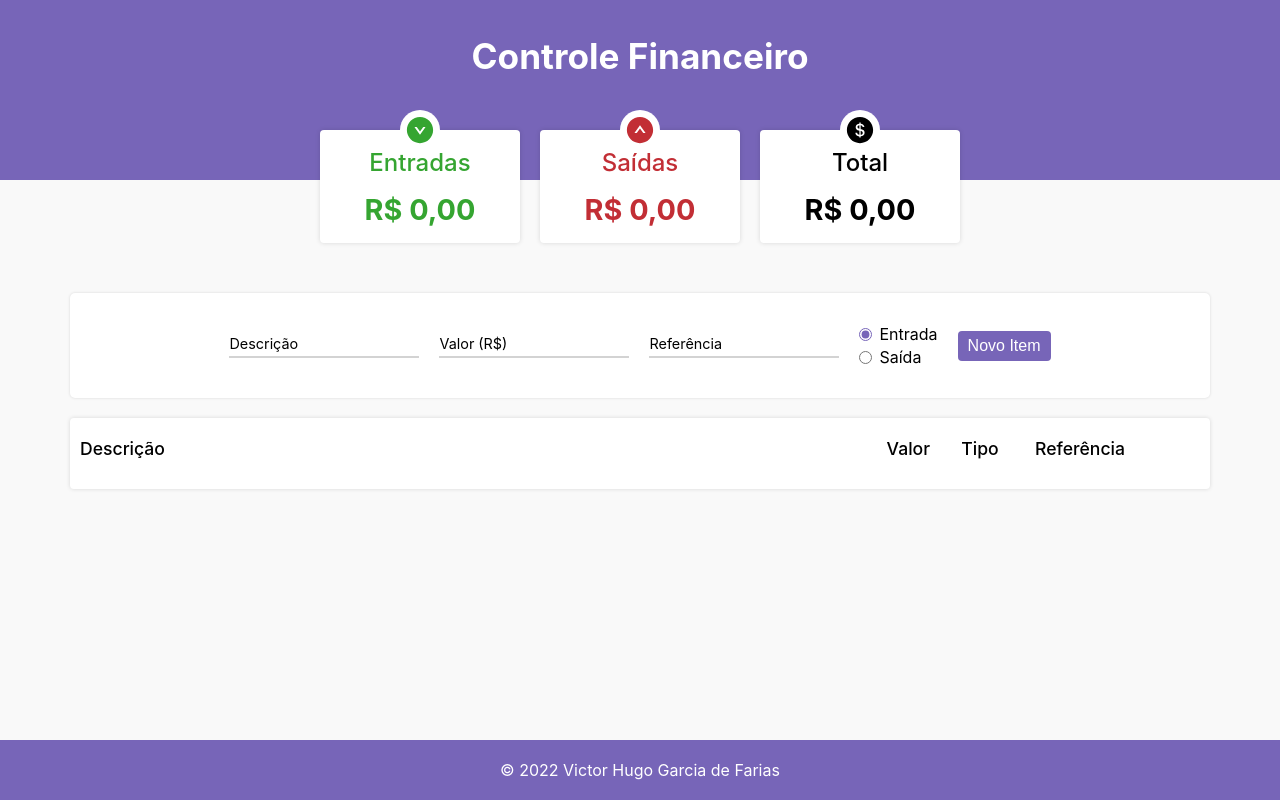
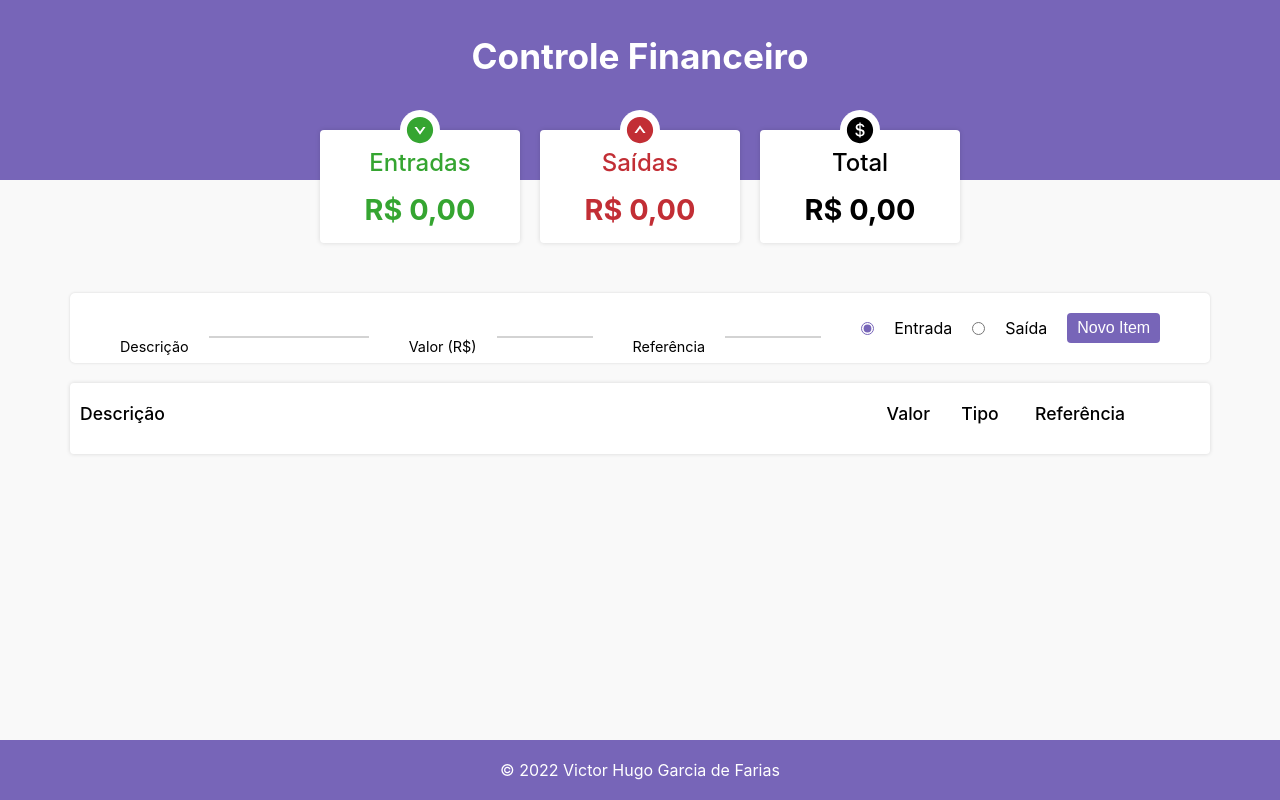
Before and after one commit to vhfarias/controle-gastos, a React (Create React App) app: page / in a window 1280 px wide. Built offline with nearby package versions, Linux system fonts and the light colour scheme.

Commit message:
Form component now also uses formConfig.js to render

```diff
--- a/src/App.css
+++ b/src/App.css
@@ -66,10 +66,6 @@ body {
   width: fit-content;
 }
 
-input[type="radio"] {
-  accent-color: var(--color-base);
-}
-
 button {
   padding: 6px 10px;
   background-color: var(--color-base);
@@ -86,7 +82,19 @@ button:hover {
   background-color: var(--color-highlight);
 }
 
-@media (max-width: 660px) {
+.formDescription input {
+  width: 20ch;
+}
+
+.formAmount input {
+  width: 12ch;
+}
+
+.formReference input {
+  width: 12ch;
+}
+
+@media (max-width: 665px) {
   .cardContainer {
     flex-direction: column;
     top: 0;
--- a/src/components/Card/styles.css
+++ b/src/components/Card/styles.css
@@ -45,11 +45,10 @@
   color: var(--color-expense);
 }
 
-@media (max-width: 660px) {
+@media (max-width: 665px) {
   .card {
     grid-template-columns: auto 1fr 3fr;
     align-items: center;
-
     padding: 30px 20px 30px 10px;
     justify-items: right;
   }
--- a/src/components/Form/index.jsx
+++ b/src/components/Form/index.jsx
@@ -9,13 +9,50 @@ export const Form = ({ setEntries, config }) => {
 
   const [formData, handleChange, handleSubmit, errors] = useForm(config, setEntries);
 
+
+  let fields = Object.entries(config).map(([name, settings], index) => {
+    let element;
+    switch (settings.type) {
+      case "text":
+        element = (<FormInput
+          key={index}
+          name={name}
+          type={settings.type}
+          title={settings.title}
+          value={formData[name]}
+          onChange={handleChange(name)}
+          errors={errors}
+        />);
+        break;
+      case "radio":
+        element = (<FormRadioGroup
+          key={index}
+          optionsList={settings.options}
+          value={formData[name]}
+          onChange={handleChange(name)}
+          errors={errors}
+        />)
+        break;
+      default:
+        break;
+    }
+    return element
+  })
+
   return (
     <form
       className="entryForm"
       method="post"
       onSubmit={handleSubmit}
     >
-      <div>
+      {fields}
+      <button
+        formAction='submit'
+      >
+        Novo Item
+      </button>
+
+      {/* <div>
         <FormInput
           name="description"
           type="text"
@@ -32,8 +69,6 @@ export const Form = ({ setEntries, config }) => {
           onChange={handleChange('amount')}
           errors={errors}
         />
-      </div>
-      <div>
         <FormInput
           name="reference"
           type="text"
@@ -42,6 +77,8 @@ export const Form = ({ setEntries, config }) => {
           onChange={handleChange('reference')}
           errors={errors}
         />
+      </div>
+      <div>
         <FormRadioGroup
           optionsList={['Entrada', 'Saída']}
           value={formData.type}
@@ -53,7 +90,7 @@ export const Form = ({ setEntries, config }) => {
         >
           Novo Item
         </button>
-      </div>
+      </div> */}
     </form>
   )
 }
--- a/src/components/Form/styles.css
+++ b/src/components/Form/styles.css
@@ -2,14 +2,14 @@
   display: flex;
   flex-direction: row;
   flex-wrap: wrap;
-  align-items: flex-end;
+  align-items: center;
   justify-content: center;
   background-color: white;
   border-radius: 5px;
   box-shadow: 0 0 3px #00000023;
   padding: 20px;
   width: 100%;
-  gap: 20px;
+  column-gap: 20px;
 }
 
 .entryForm>div {
--- a/src/components/FormInput/index.jsx
+++ b/src/components/FormInput/index.jsx
@@ -7,8 +7,10 @@ export const FormInput = ({ name, type, title, value, onChange, errors }) => {
   const id = useRef(`input${name[0].toUpperCase()}${name.slice(1).toLowerCase()}`);
   const [isFocused, setIsFocused] = useState(false);
 
+  let classNames = ["formInput", `form${name[0].toUpperCase()}${name.slice(1)}`]
+
   return (
-    <div className="formInput">
+    <div className={classNames.join(' ')}>
       <label
         htmlFor={id.current}
         className={(isFocused || value.length > 0) ? 'inputActive' : null}
--- a/src/components/FormRadioGroup/styles.css
+++ b/src/components/FormRadioGroup/styles.css
@@ -8,4 +8,5 @@
 
 .radioGroup input {
   margin: 0;
+  accent-color: var(--color-base);
 }
--- a/src/components/Header/styles.css
+++ b/src/components/Header/styles.css
@@ -10,7 +10,7 @@ header h1 {
   font-size: 2.2em;
 }
 
-@media(max-width:660px) {
+@media (max-width: 665px) {
   header {
     min-height: 120px;
   }
--- a/src/components/List/styles.css
+++ b/src/components/List/styles.css
@@ -38,8 +38,7 @@
   margin-bottom: 10px;
 }
 
-@media(max-width:660px) {
-
+@media (max-width: 665px) {
   .list li {
     grid-template-columns: 1fr 12ch 40px 40px;
   }
--- a/src/formConfig.js
+++ b/src/formConfig.js
@@ -8,7 +8,7 @@ export const formConfig = {
     validation: {
       required: {
         value: true,
-        message: "Campo obrigatório",
+        message: "Obrigatório",
       },
     }
   },
@@ -20,11 +20,11 @@ export const formConfig = {
     validation: {
       required: {
         value: true,
-        message: "Campo obrigatório"
+        message: "Obrigatório"
       },
       pattern: {
         value: /[0-9]+[,.]{1}[0-9]{2}/,
-        message: "Insira um valor válido",
+        message: "Valor inválido",
       },
     }
   },
@@ -35,7 +35,7 @@ export const formConfig = {
     validation: {
       required: {
         value: false,
-        message: "Campo obrigatório"
+        message: "Obrigatório"
       },
       pattern: {
         value: /^([A-z]{3})\/([0-9]{4}|[0-9]{2})\b/g,
```
